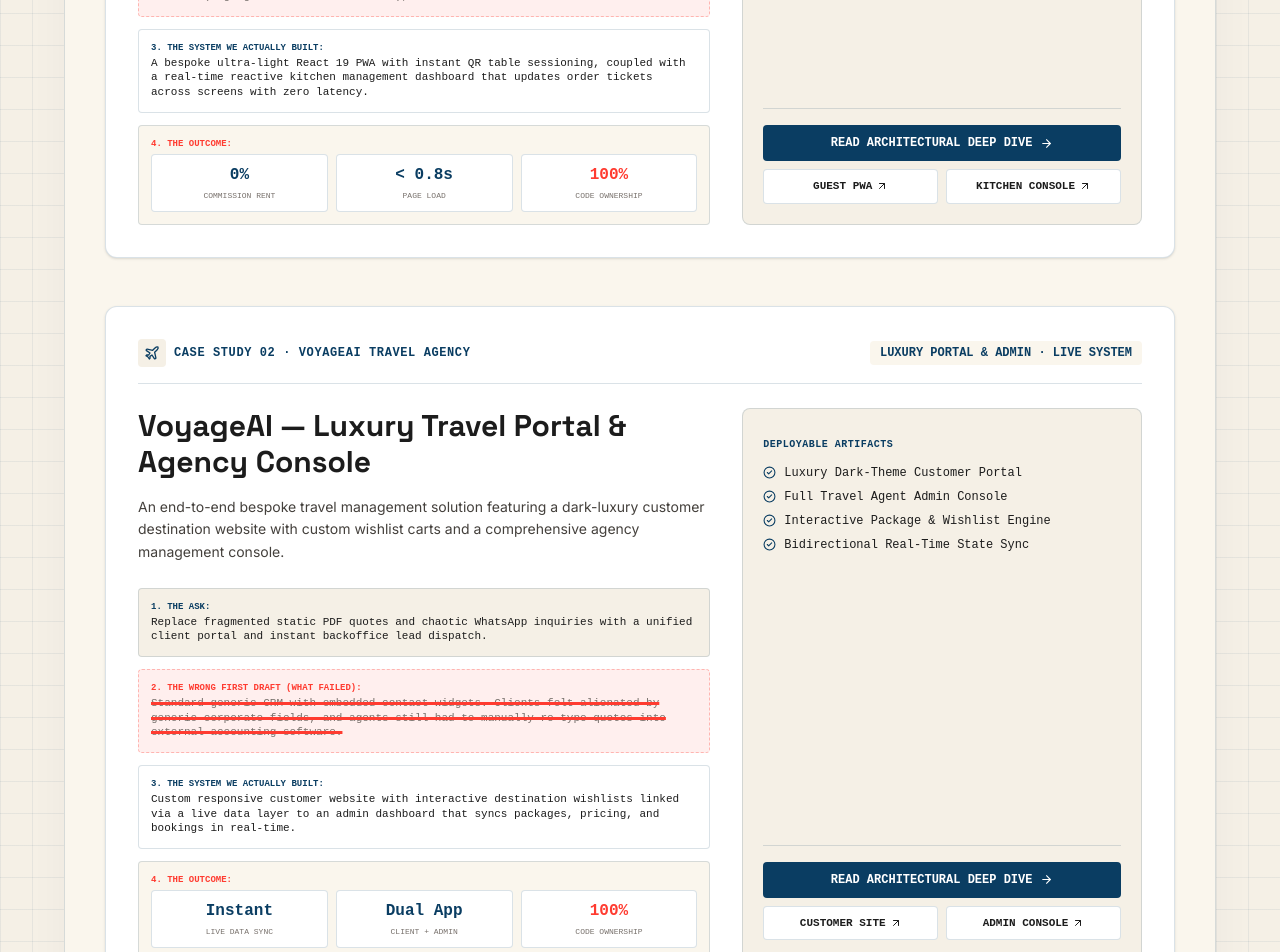
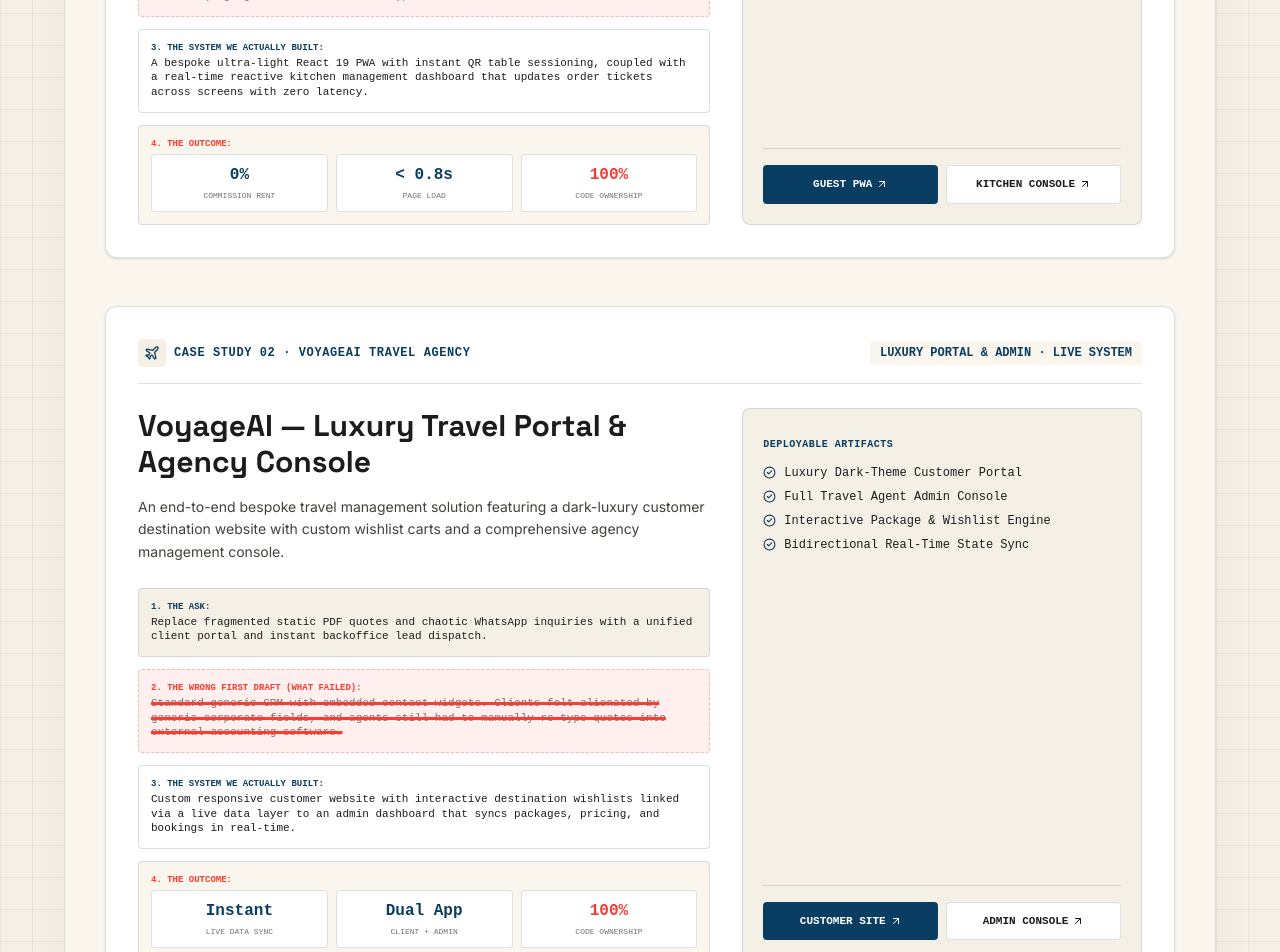
Before and after one commit to salira-studio/portfolio, a React (Vite) app: page /work in a window 1280 px wide. Shown: the part 980-1932 px from the top of the page. Built offline with nearby package versions, Linux system fonts and the light colour scheme.

Commit message:
fix: remove 'Try the Demo' deep dive buttons, keep only direct Customer/Admin launch links

```diff
--- a/src/portfolio/pages/Work.tsx
+++ b/src/portfolio/pages/Work.tsx
@@ -1,6 +1,5 @@
 import { Link } from 'react-router-dom'
 import {
-  ArrowRight,
   ArrowUpRight,
   UtensilsCrossed,
   Plane,
@@ -149,19 +148,10 @@
                 </div>
 
                 <div className="mt-6 space-y-2 pt-4 border-t border-[var(--salira-border-draft)]">
-                  <Link
-                    to="/work/restaurants"
-                    className="flex w-full items-center justify-center gap-2 rounded bg-[var(--salira-blueprint)] py-2.5 font-mono text-xs font-bold uppercase text-white hover:bg-[var(--salira-redpen)] transition-colors"
-                    data-draft-target="AURA Deep Dive"
-                  >
-                    <span>Read Architectural Deep Dive</span>
-                    <ArrowRight size={13} />
-                  </Link>
-
                   <div className="grid grid-cols-2 gap-2">
                     <Link
                       to="/work/restaurants/customer"
-                      className="flex items-center justify-center gap-1 rounded border border-[var(--salira-border-draft)] bg-white py-2 font-mono text-[11px] font-bold uppercase text-[var(--salira-graphite)] hover:border-[var(--salira-blueprint)] transition-colors"
+                      className="flex items-center justify-center gap-1 rounded bg-[var(--salira-blueprint)] py-2.5 font-mono text-[11px] font-bold uppercase text-white hover:bg-[var(--salira-redpen)] transition-colors"
                       data-draft-target="Launch AURA Customer"
                     >
                       <span>Guest PWA</span>
@@ -169,7 +159,7 @@
                     </Link>
                     <Link
                       to="/work/restaurants/console"
-                      className="flex items-center justify-center gap-1 rounded border border-[var(--salira-border-draft)] bg-white py-2 font-mono text-[11px] font-bold uppercase text-[var(--salira-graphite)] hover:border-[var(--salira-blueprint)] transition-colors"
+                      className="flex items-center justify-center gap-1 rounded border border-[var(--salira-border-draft)] bg-white py-2.5 font-mono text-[11px] font-bold uppercase text-[var(--salira-graphite)] hover:border-[var(--salira-blueprint)] transition-colors"
                       data-draft-target="Launch AURA Console"
                     >
                       <span>Kitchen Console</span>
@@ -288,19 +278,10 @@
                 </div>
 
                 <div className="mt-6 space-y-2 pt-4 border-t border-[var(--salira-border-draft)]">
-                  <Link
-                    to="/work/travel"
-                    className="flex w-full items-center justify-center gap-2 rounded bg-[var(--salira-blueprint)] py-2.5 font-mono text-xs font-bold uppercase text-white hover:bg-[var(--salira-redpen)] transition-colors"
-                    data-draft-target="VoyageAI Deep Dive"
-                  >
-                    <span>Read Architectural Deep Dive</span>
-                    <ArrowRight size={13} />
-                  </Link>
-
                   <div className="grid grid-cols-2 gap-2">
                     <Link
                       to="/work/travel/customer"
-                      className="flex items-center justify-center gap-1 rounded border border-[var(--salira-border-draft)] bg-white py-2 font-mono text-[11px] font-bold uppercase text-[var(--salira-graphite)] hover:border-[var(--salira-blueprint)] transition-colors"
+                      className="flex items-center justify-center gap-1 rounded bg-[var(--salira-blueprint)] py-2.5 font-mono text-[11px] font-bold uppercase text-white hover:bg-[var(--salira-redpen)] transition-colors"
                       data-draft-target="Launch VoyageAI Customer"
                     >
                       <span>Customer Site</span>
@@ -308,7 +289,7 @@
                     </Link>
                     <Link
                       to="/work/travel/admin"
-                      className="flex items-center justify-center gap-1 rounded border border-[var(--salira-border-draft)] bg-white py-2 font-mono text-[11px] font-bold uppercase text-[var(--salira-graphite)] hover:border-[var(--salira-blueprint)] transition-colors"
+                      className="flex items-center justify-center gap-1 rounded border border-[var(--salira-border-draft)] bg-white py-2.5 font-mono text-[11px] font-bold uppercase text-[var(--salira-graphite)] hover:border-[var(--salira-blueprint)] transition-colors"
                       data-draft-target="Launch VoyageAI Admin"
                     >
                       <span>Admin Console</span>
```
